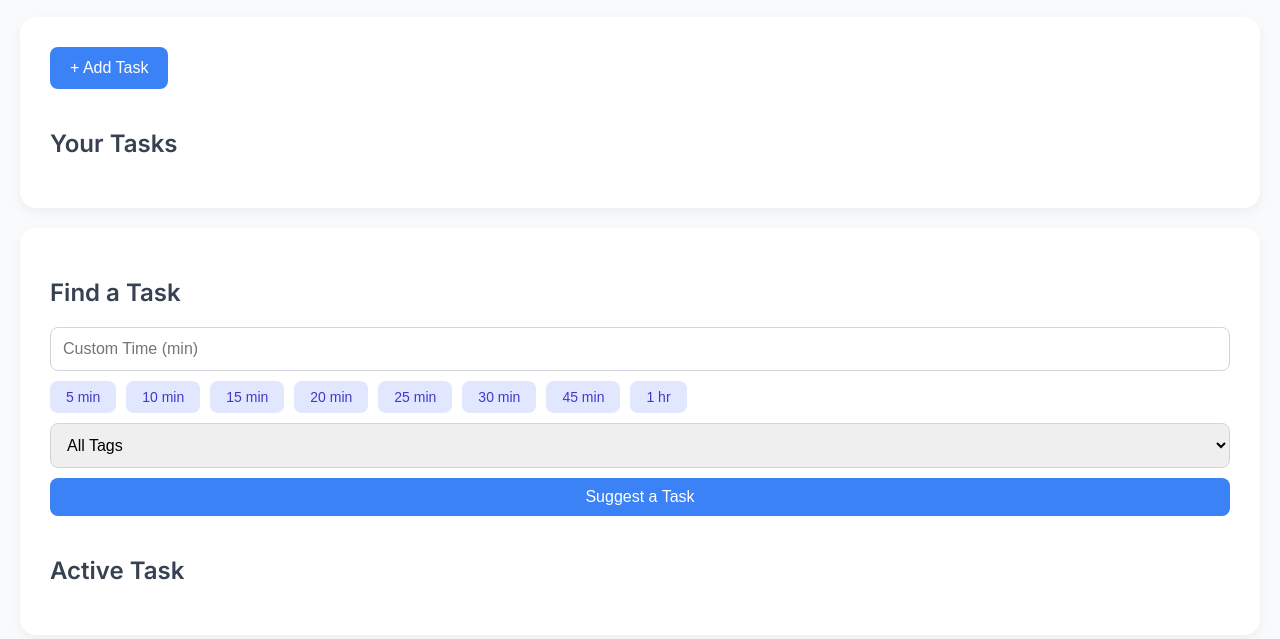
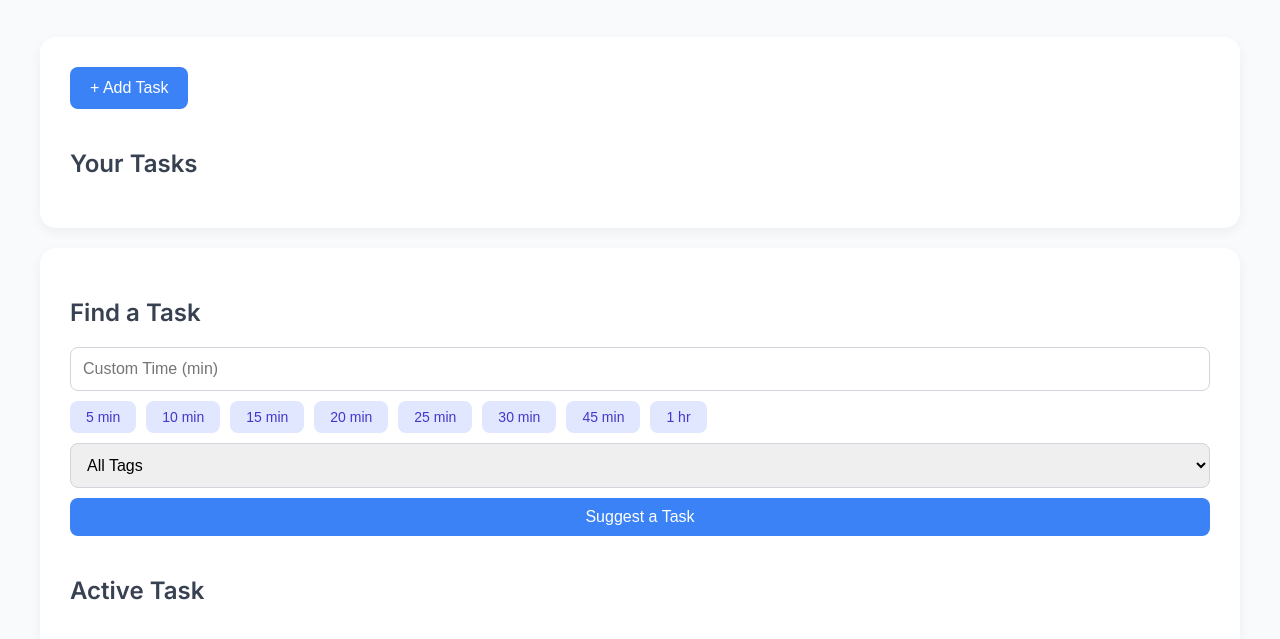
Before and after one commit to stereooooooo/productivity-app, a plain HTML site: page index.html in a window 1280 px wide. Shown: the part 57-696 px from the top of the page. Drawn offline with Linux system fonts and the light colour scheme.

Commit message:
Update index.html

```diff
--- a/index.html
+++ b/index.html
@@ -24,7 +24,12 @@
       display: flex;
       flex-wrap: wrap;
       gap: 20px;
+      max-width: 1200px; /* <<< KEY */
+      margin: 0 auto;    /* <<< Center the container */
+      padding: 20px;
     }
+
+
 
     .left-column, .right-column {
       flex: 1 1 48%;
```
